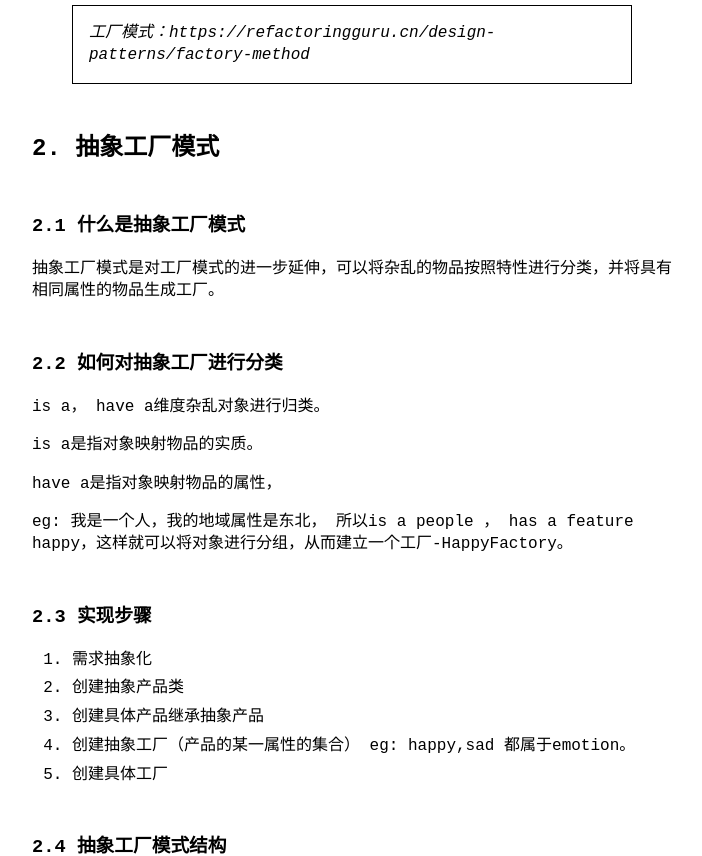
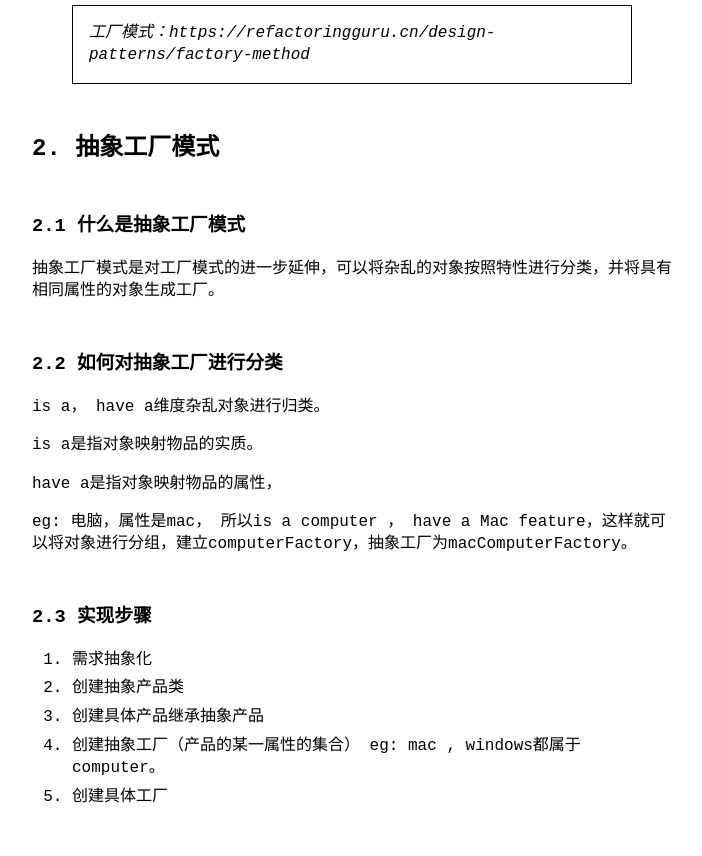
Before and after one commit to ChenXing-tech/ChenXing-tech.github.io, a Jekyll site: the page built from _posts/2023-05-04-factory mode.markdown, in a window 1280 px wide and 1400 px high, scrolled down 2875 px. Shown: the top 856 px of the window, without its empty margins (288-990 px from the left). Built offline with Jekyll 4.4.1, drawn with Linux system fonts in a browser that asks for light colours; some of the changed text lies outside the part shown; grey boxes are pictures that could not be loaded.

Commit message:
fix:完善文档

```diff
--- a/_posts/2023-05-04-factory mode.markdown
+++ b/_posts/2023-05-04-factory mode.markdown
@@ -109,7 +109,7 @@ public class Main(){
 
 ### 2.1  什么是抽象工厂模式
 
-抽象工厂模式是对工厂模式的进一步延伸，可以将杂乱的物品按照特性进行分类，并将具有相同属性的物品生成工厂。
+抽象工厂模式是对工厂模式的进一步延伸，可以将杂乱的对象按照特性进行分类，并将具有相同属性的对象生成工厂。
 
 ### 2.2 如何对抽象工厂进行分类
 
@@ -119,14 +119,14 @@ is a是指对象映射物品的实质。
 
 have a是指对象映射物品的属性，
 
-eg: 我是一个人，我的地域属性是东北， 所以is a people ， has a feature happy，这样就可以将对象进行分组，从而建立一个工厂-HappyFactory。
+eg: 电脑，属性是mac， 所以is a computer ， have a Mac feature，这样就可以将对象进行分组，建立computerFactory，抽象工厂为macComputerFactory。
 
 ### 2.3 实现步骤
 
 1. 需求抽象化
 2. 创建抽象产品类
 3. 创建具体产品继承抽象产品
-4. 创建抽象工厂（产品的某一属性的集合） eg: happy,sad 都属于emotion。
+4. 创建抽象工厂（产品的某一属性的集合） eg: mac , windows都属于computer。
 5. 创建具体工厂
 
 ### 2.4 抽象工厂模式结构
```
Also changed, not shown: other parts of _posts/2023-05-04-factory mode.markdown (+0 -7 lines).
